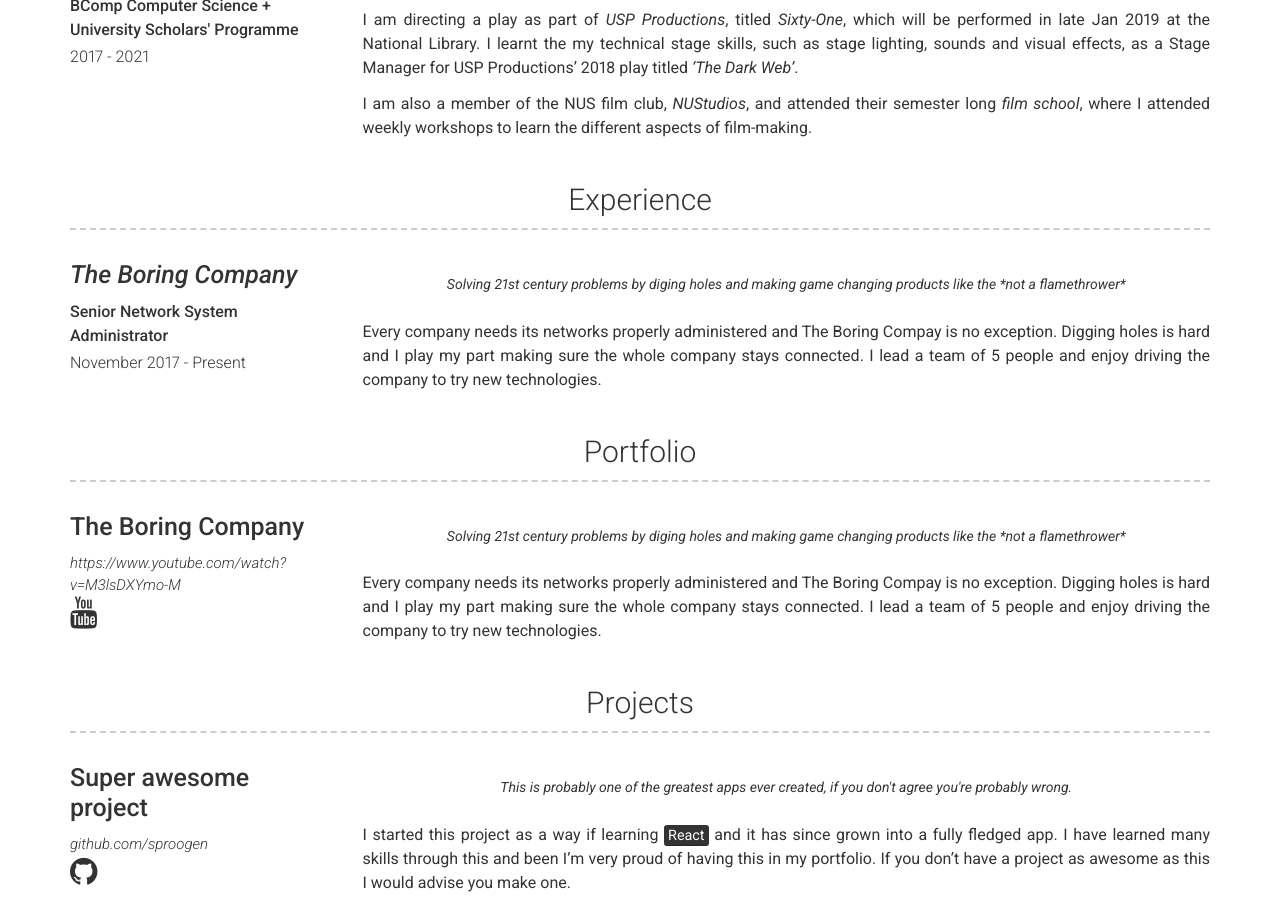
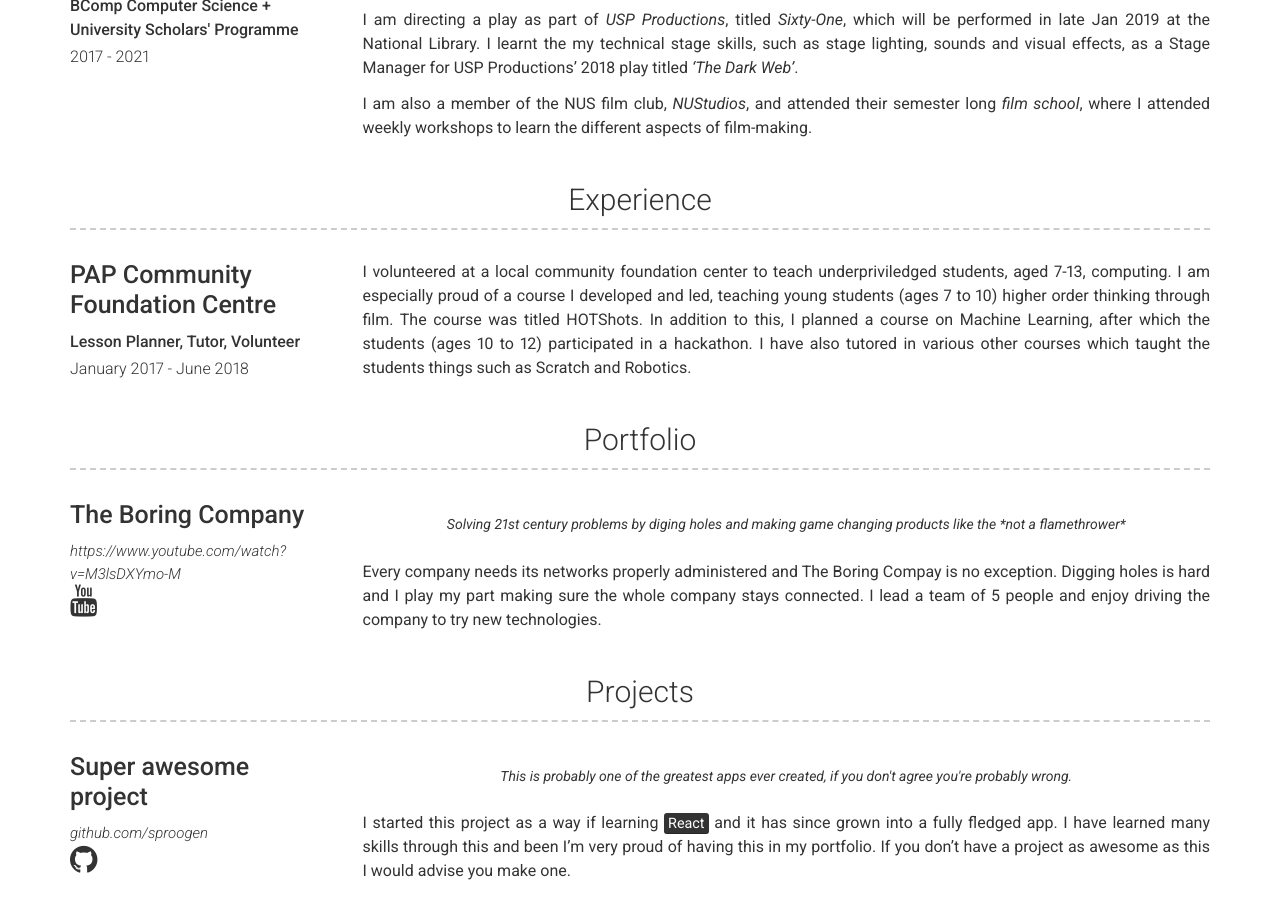
Before and after one commit to AnuKritiW/modern-resume-theme-site, a Jekyll site: the page built from index.md, in a window 1280 px wide and 900 px high, scrolled down 726 px. Built offline with Jekyll 4.4.1, drawn with Linux system fonts in a browser that asks for light colours.

Commit message:
edited experience.yml

```diff
--- a/_data/experience.yml
+++ b/_data/experience.yml
@@ -1,8 +1,11 @@
-- company: The Boring Company
-  link: boringcompany.com
-  job_title: Senior Network System Administrator
-  dates: November 2017 - Present
-  quote: >
-   Solving 21st century problems by diging holes and making game changing products like the *not a flamethrower*
+- company: PAP Community Foundation Centre
+  # link: boringcompany.com
+  job_title: Lesson Planner, Tutor, Volunteer
+  dates: January 2017 - June 2018
+  # quote: >
+  #  Solving 21st century problems by diging holes and making game changing products like the *not a flamethrower*
   description: | # this will include new lines to allow paragraphs
-    Every company needs its networks properly administered and The Boring Compay is no exception. Digging holes is hard and I play my part making sure the whole company stays connected. I lead a team of 5 people and enjoy driving the company to try new technologies.
+    I volunteered at a local community foundation center to teach underpriviledged students, aged 7-13, computing.
+    I am especially proud of a course I developed and led, teaching young students (ages 7 to 10) higher order thinking through film. The course was titled HOTShots.
+    In addition to this, I planned a course on Machine Learning, after which the students (ages 10 to 12) participated in a hackathon.
+    I have also tutored in various other courses which taught the students things such as Scratch and Robotics.
```
